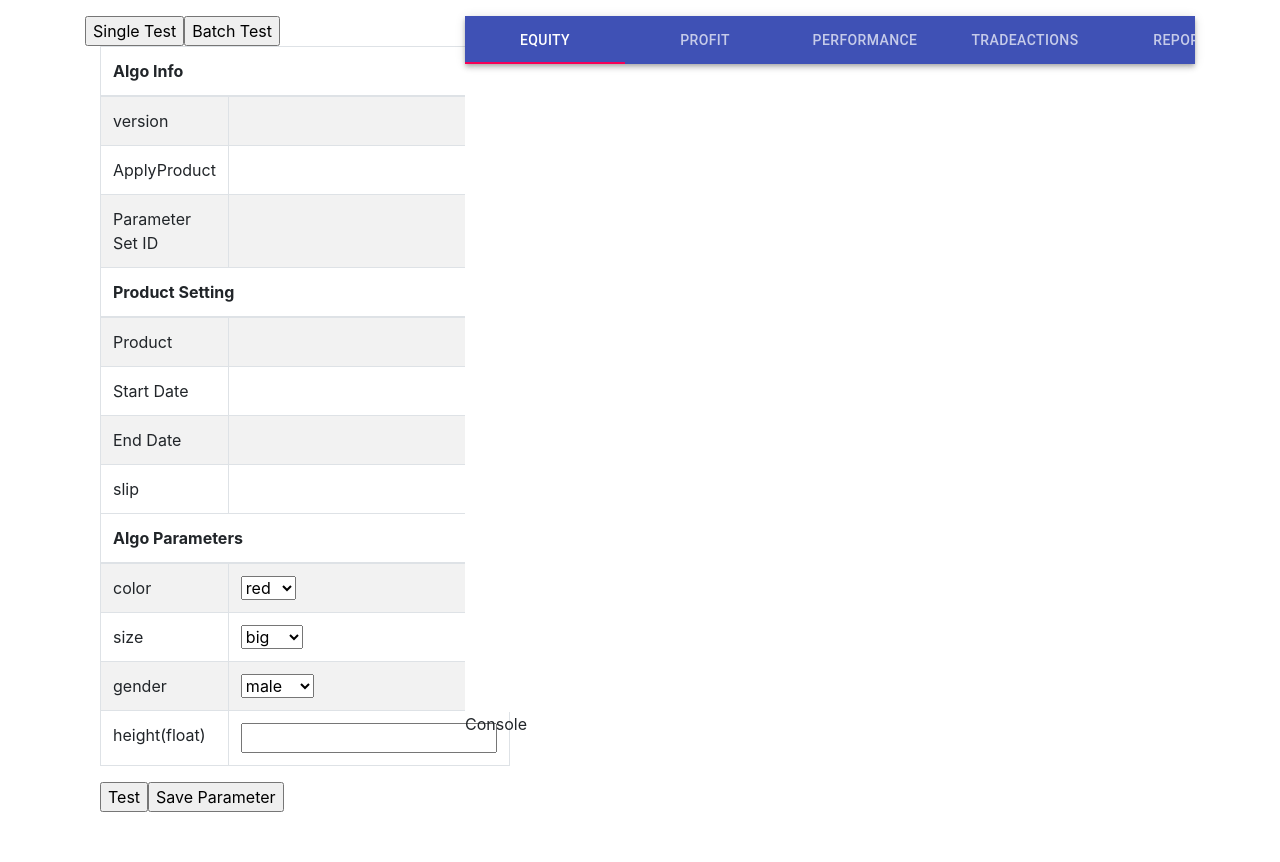
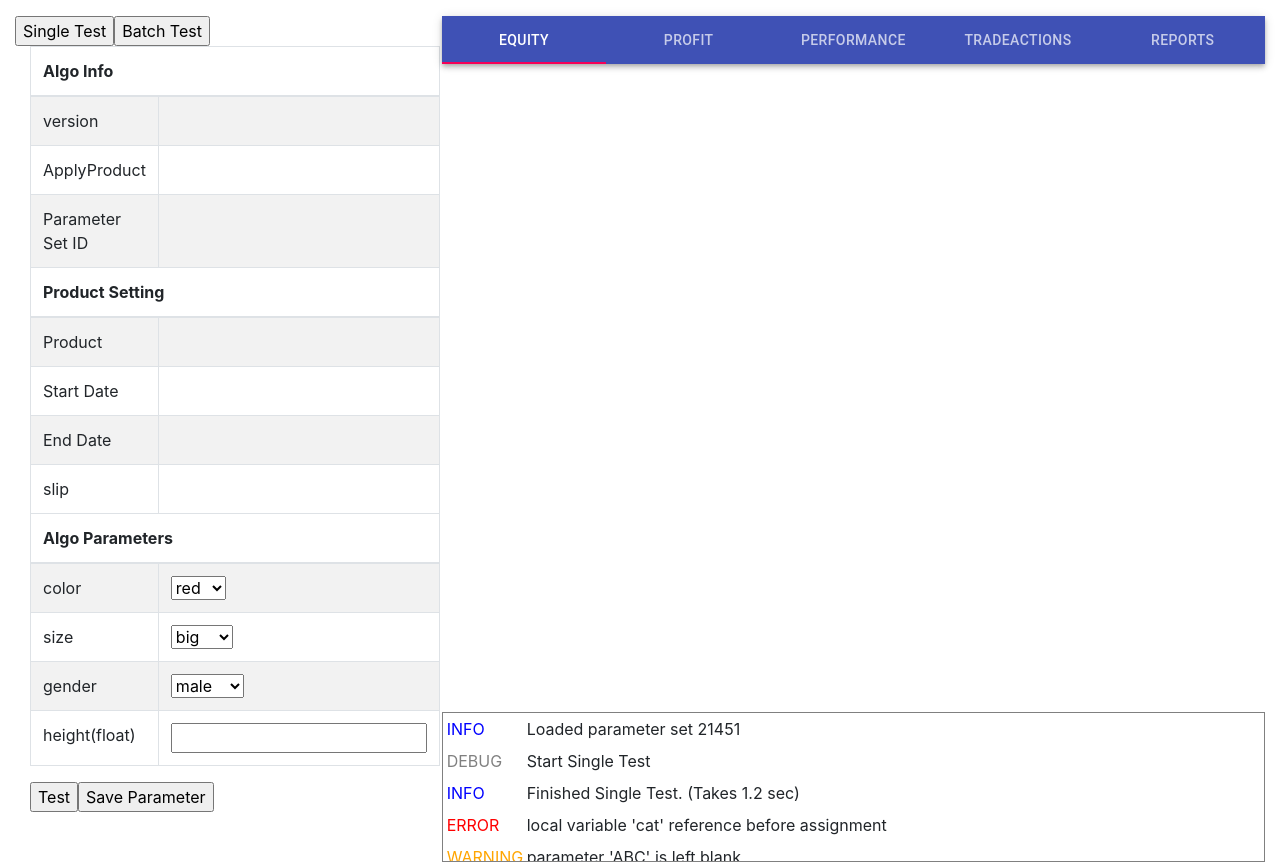
Before and after one commit to TonyTTTTT/SE2021-Group4-TradingPlatform, a React (Create React App) app in the folder frontend/: page /main in a window 1280 px wide. Before the commit the page ends 812 px from the top, so only its background shows below. Built offline with nearby package versions, Linux system fonts and the light colour scheme; no server answers.

Commit message:
add console

```diff
--- a/frontend/src/Components/MainPage/Console/console.js
+++ b/frontend/src/Components/MainPage/Console/console.js
@@ -0,0 +1,31 @@
+import React, { Component } from 'react'
+import LogMessage from './logMessage'
+import './logbox.css'
+
+class Console extends Component {
+
+    constructor () {
+        super();
+        this.state = {
+            Logs : [
+                {time: 1, level: "INFO", text: "Loaded parameter set 21451"},
+                {time: 2, level: "DEBUG", text: "Start Single Test"},
+                {time: 3, level: "INFO", text: "Finished Single Test. (Takes 1.2 sec)"},
+                {time: 4, level: "ERROR", text: "local variable 'cat' reference before assignment"},
+                {time: 5, level: "WARNING", text: "parameter 'ABC' is left blank"},
+                {time: 6, level: "WARNING", text: "parameter 'ABC' is left blank"},
+                {time: 7, level: "WARNING", text: "parameter 'ABC' is left blank"},
+                {time: 8, level: "WARNING", text: "parameter 'ABC' is left blank"},
+            ],
+        }
+    }
+
+    render() {
+        const {Logs} = this.state;
+        let renderLog = Logs.map(log => <LogMessage key={log.time} log={log} />)
+        return <div className="logbox"><ul>{renderLog}</ul></div>
+    }
+}
+
+
+export default Console
--- /dev/null
+++ b/frontend/src/Components/MainPage/Console/logMessage.js
@@ -0,0 +1,17 @@
+import React from 'react'
+
+function LogMessage({log}) {
+
+    if (log.level === "ERROR") {
+        return <li><span style={{color: "red"}}>{log.level}</span> {log.text}</li>
+    } else if (log.level === "WARNING") {
+        return <li><span style={{color: "orange"}}>{log.level}</span> {log.text}</li>
+    } else if (log.level === "INFO") {
+        return <li><span style={{color: "blue"}}>{log.level}</span> {log.text}</li>
+    } else if (log.level === "DEBUG") {
+        return <li><span style={{color: "grey"}}>{log.level}</span> {log.text}</li>
+    }
+}
+
+
+export default LogMessage
--- /dev/null
+++ b/frontend/src/Components/MainPage/Console/logbox.css
@@ -0,0 +1,33 @@
+.logbox{
+	background: white;
+	border:1px solid gray;
+	overflow-y: auto;
+	width: 100%;
+	height: 150px;
+}
+.logbox ul{
+	list-style:none;
+	margin:0;
+	padding:0;
+}
+.logbox li{
+	padding:4px;
+	cursor:default;
+}
+.logbox li:hover{
+	background-color: #bbb;
+}
+.logbox li span {
+	float: left;
+	width: 80px;
+}
+.logbox::-webkit-scrollbar{
+	width: 8px;
+	border:1px solid #333;
+}
+.logbox::-webkit-scrollbar-track{
+	background: rgba(0, 0, 0, 0.1);
+}
+.logbox::-webkit-scrollbar-thumb{
+	background: gray;
+}
--- a/frontend/src/Components/MainPage/index.js
+++ b/frontend/src/Components/MainPage/index.js
@@ -4,6 +4,7 @@ import NavigationBar from "./Content/NavigationBar/navigationBar";
 import Content from "./Content/content";
 import SideArea from "./SideArea/sideArea"
 import TagArea from "./TagArea/tagArea"
+import Console from "./Console/console"
 class MainPage extends React.Component {
     constructor(props) {
         super(props);
@@ -12,16 +13,15 @@ class MainPage extends React.Component {
     }
     render() {
         return (
-            <Container>
+            <Container fluid>
                 <Row>
                     <Col xs={4}>
                         <SideArea/>
                         <TagArea/>
                     </Col>
-
-                    <Col xs={8}>
-                        <Content/>
-                        <div>Console</div>
+                    <Col xs={8} style={{height: "100%"}}>
+						<Content/>
+						<Console/>
                     </Col>
                 </Row>
             </Container>
```
